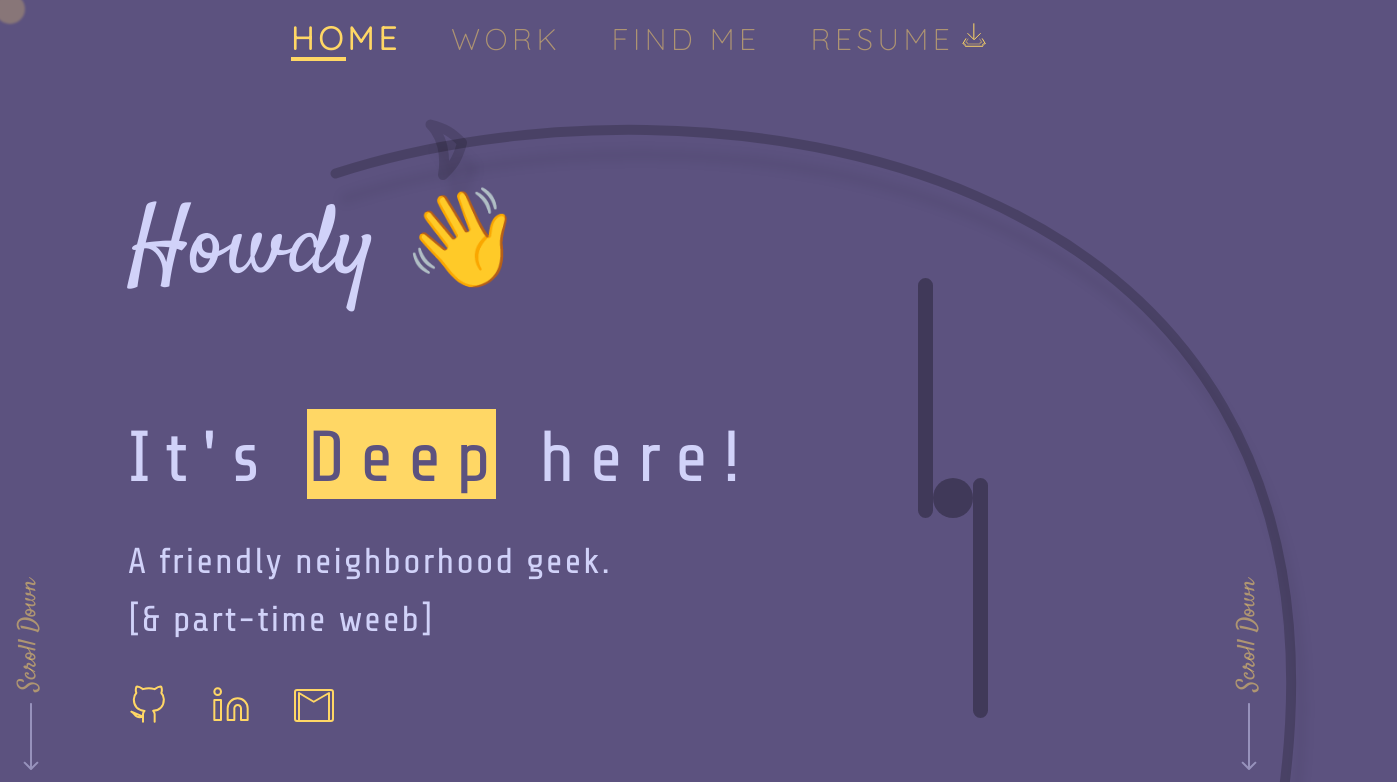
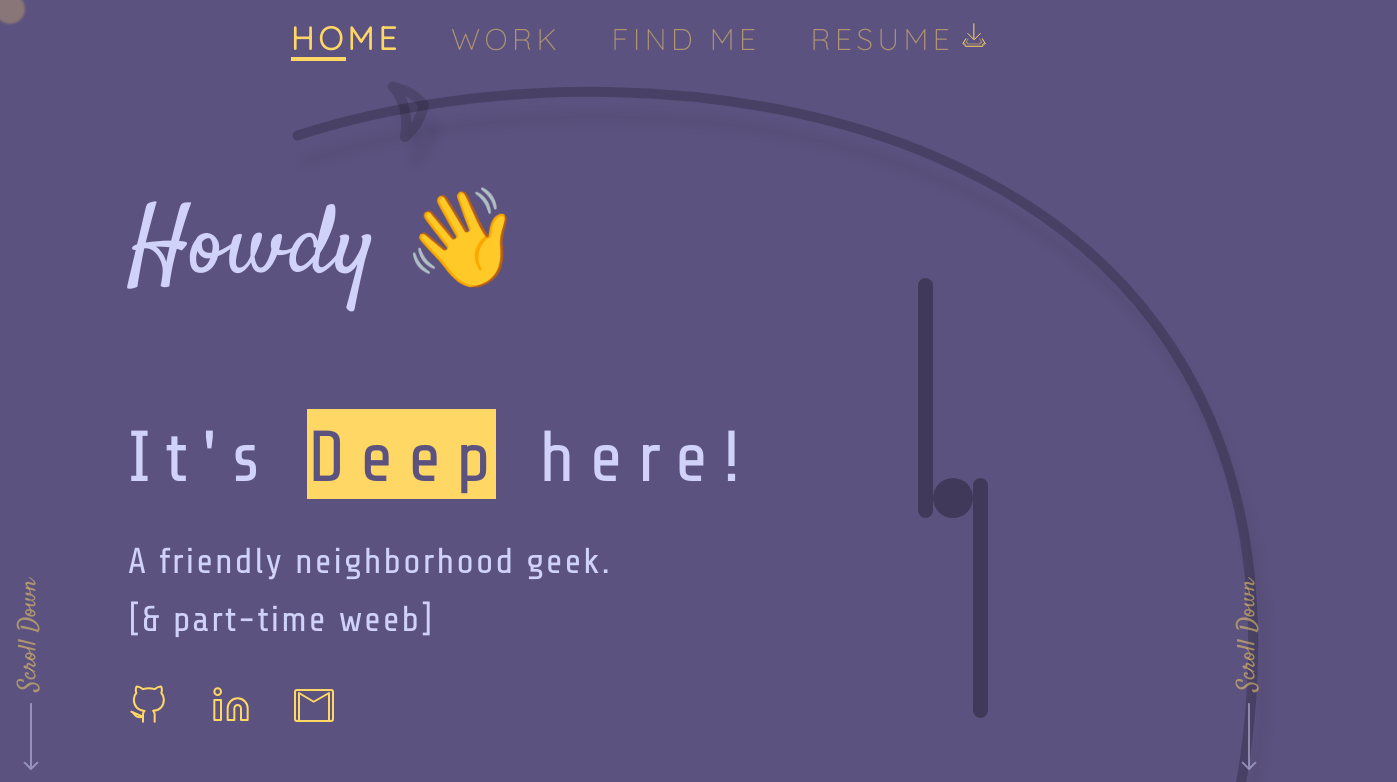
Before and after one commit to Deep3543/portfolio, a React (Create React App) app: page / in a window 1280 px wide. Shown: the top 782 px of the page, 1397 px wide, since content can reach past the window. Built offline with nearby package versions, Linux system fonts and the light colour scheme.

Commit message:
minor fixes

```diff
--- a/src/styles/dif.css
+++ b/src/styles/dif.css
@@ -125,7 +125,9 @@ body::-webkit-scrollbar{
 }
 .swirl{
   top: 76.83px;
+  margin: 0 !important;
 }
+
 .scroll-left{
   overflow: unset;
   left: -2%;
```
